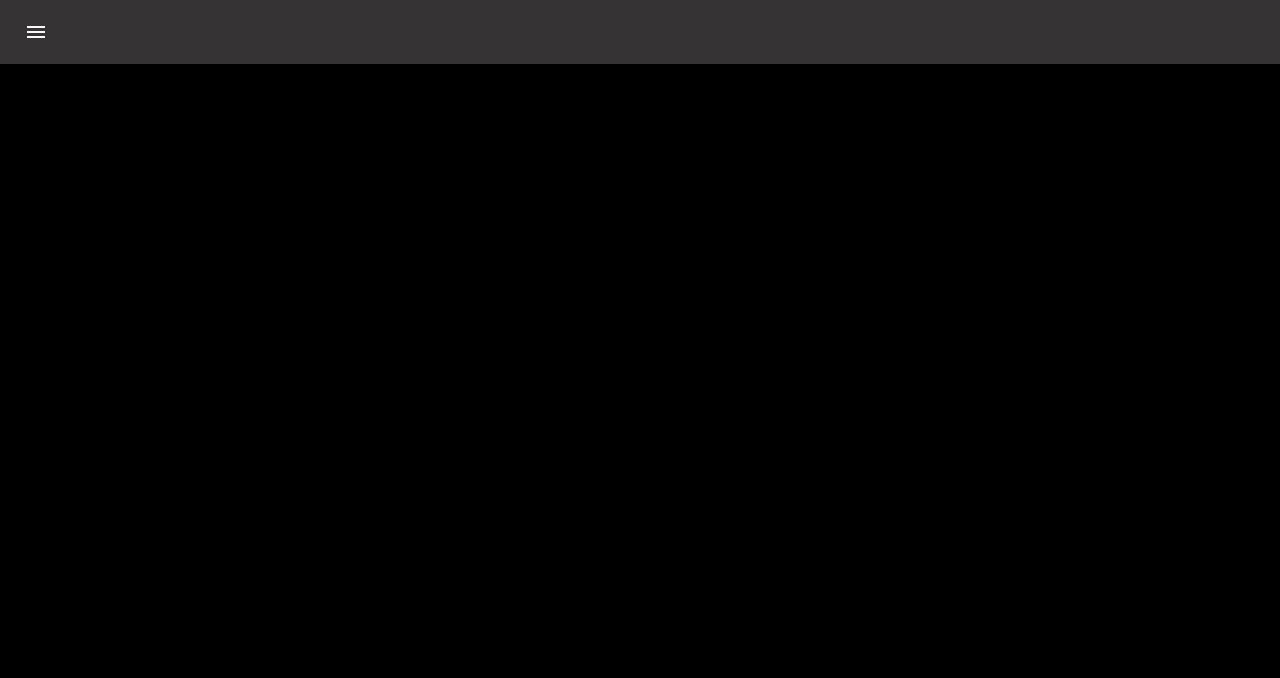
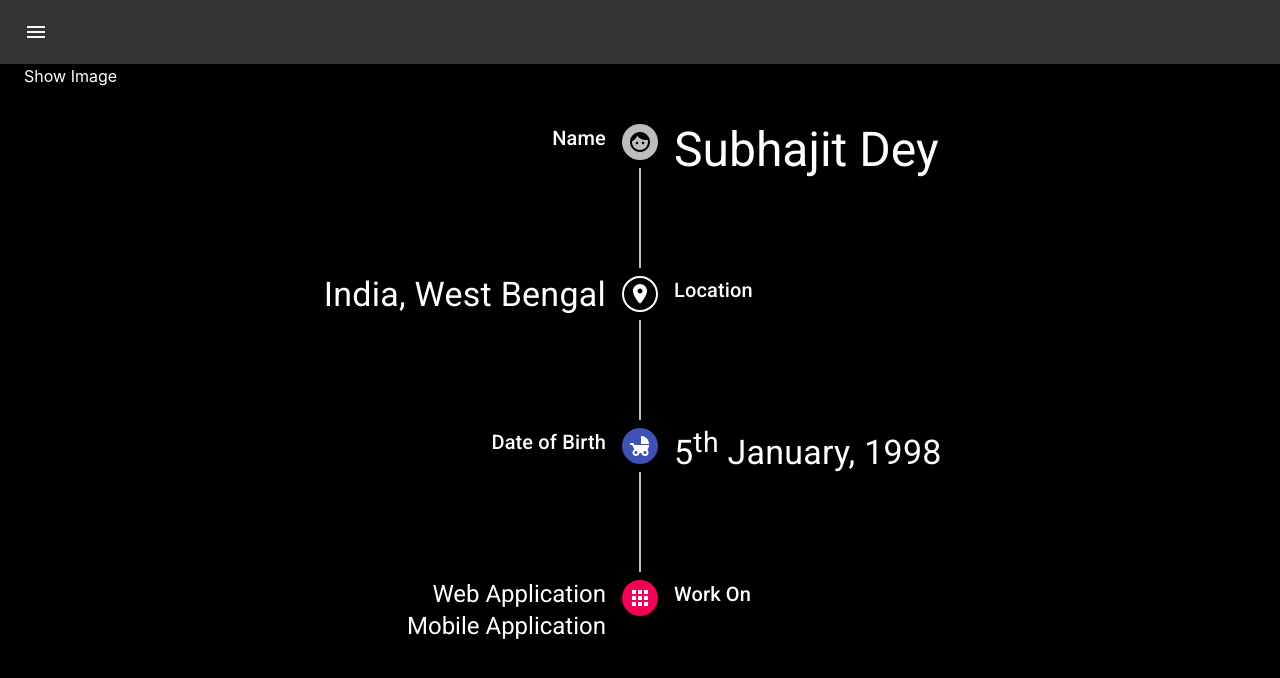
Before and after one commit to subhajit-98/portfolio, a React (Create React App) app: page /about in a window 1280 px wide. Shown: the top 678 px of the page. Built offline with nearby package versions, Linux system fonts and the light colour scheme.

Commit message:
Link bug fixing

```diff
--- a/src/App.js
+++ b/src/App.js
@@ -1,4 +1,6 @@
 import Menu from './Component/Menu/Menu';
+import HomePage from './Component/HomePage/HomePage';
+import AboutPage from './Component/AboutPage/AboutPage'
 import {BrowserRouter, Switch, Route} from "react-router-dom";
 import './App.css';
 
@@ -8,7 +10,8 @@ function App() {
       <BrowserRouter>
         <Menu />
         <Switch>
-          {/* <Route path="/" exact component={} /> */}
+          <Route path="/" exact component={ HomePage } />
+          <Route path="/about" exact component={ AboutPage } />
         </Switch>
       </BrowserRouter>
     </div>
--- /dev/null
+++ b/src/Component/AboutPage/About.css
@@ -0,0 +1,3 @@
+.lineHeight{
+    height: 100px;
+}
--- /dev/null
+++ b/src/Component/AboutPage/AboutPage.jsx
@@ -0,0 +1,81 @@
+import { Container, Grid, Paper, Typography  } from '@material-ui/core';
+import { Timeline, TimelineItem, TimelineSeparator, TimelineConnector, TimelineContent, TimelineDot, TimelineOppositeContent } from '@material-ui/lab';
+import FaceRoundedIcon from '@material-ui/icons/FaceRounded';
+import LocationOnRoundedIcon from '@material-ui/icons/LocationOnRounded';
+import ChildFriendlyRoundedIcon from '@material-ui/icons/ChildFriendlyRounded';
+import AppsRoundedIcon from '@material-ui/icons/AppsRounded';
+import './About.css';
+
+const AboutPage = () => {
+    return (
+        <Container maxWidth="xl">
+            <Grid container spacing={2}>
+                <Grid item xs={12}>
+                    Show Image
+                </Grid>
+                <Grid xs={12}>
+                    <Timeline align="alternate">
+                        <TimelineItem>
+                            <TimelineOppositeContent>
+                                <Typography variant="h6" color="info">Name</Typography>
+                            </TimelineOppositeContent>
+                            <TimelineSeparator>
+                                <TimelineDot style={{color: 'black'}}>
+                                    <FaceRoundedIcon />
+                                </TimelineDot>
+                                <TimelineConnector className="lineHeight" />
+                            </TimelineSeparator>
+                            <TimelineContent>
+                                <Typography variant="h3">Subhajit Dey</Typography>
+                            </TimelineContent>
+                        </TimelineItem>
+                        <TimelineItem>
+                            <TimelineOppositeContent>
+                                <Typography variant="h6" style={{ color: 'white' }}>Location</Typography>
+                            </TimelineOppositeContent>
+                            <TimelineSeparator>
+                                <TimelineDot color="info">
+                                    <LocationOnRoundedIcon />
+                                </TimelineDot>
+                                <TimelineConnector className="lineHeight" />
+                            </TimelineSeparator>
+                            <TimelineContent>
+                                <Typography variant="h4">India, West Bengal</Typography>
+                            </TimelineContent>
+                        </TimelineItem>
+                        <TimelineItem>
+                            <TimelineOppositeContent>
+                                <Typography variant="h6" style={{ color: 'white' }}>Date of Birth</Typography>
+                            </TimelineOppositeContent>
+                            <TimelineSeparator>
+                                <TimelineDot color="primary">
+                                    <ChildFriendlyRoundedIcon />
+                                </TimelineDot>
+                                <TimelineConnector className="lineHeight" />
+                            </TimelineSeparator>
+                            <TimelineContent>
+                                <Typography variant="h4">5<sup>th</sup> January, 1998</Typography>
+                            </TimelineContent>
+                        </TimelineItem>
+                        <TimelineItem>
+                            <TimelineOppositeContent>
+                                <Typography variant="h6" style={{ color: 'white' }}>Work On</Typography>
+                            </TimelineOppositeContent>
+                            <TimelineSeparator>
+                                <TimelineDot color="secondary">
+                                    <AppsRoundedIcon />
+                                </TimelineDot>
+                            </TimelineSeparator>
+                            <TimelineContent>
+                                <Typography variant="h5">Web Application</Typography>
+                                <Typography variant="h5">Mobile Application</Typography>
+                            </TimelineContent>
+                        </TimelineItem>
+                    </Timeline>
+                </Grid>
+            </Grid>
+        </Container>
+    )
+}
+
+export default AboutPage;
```
